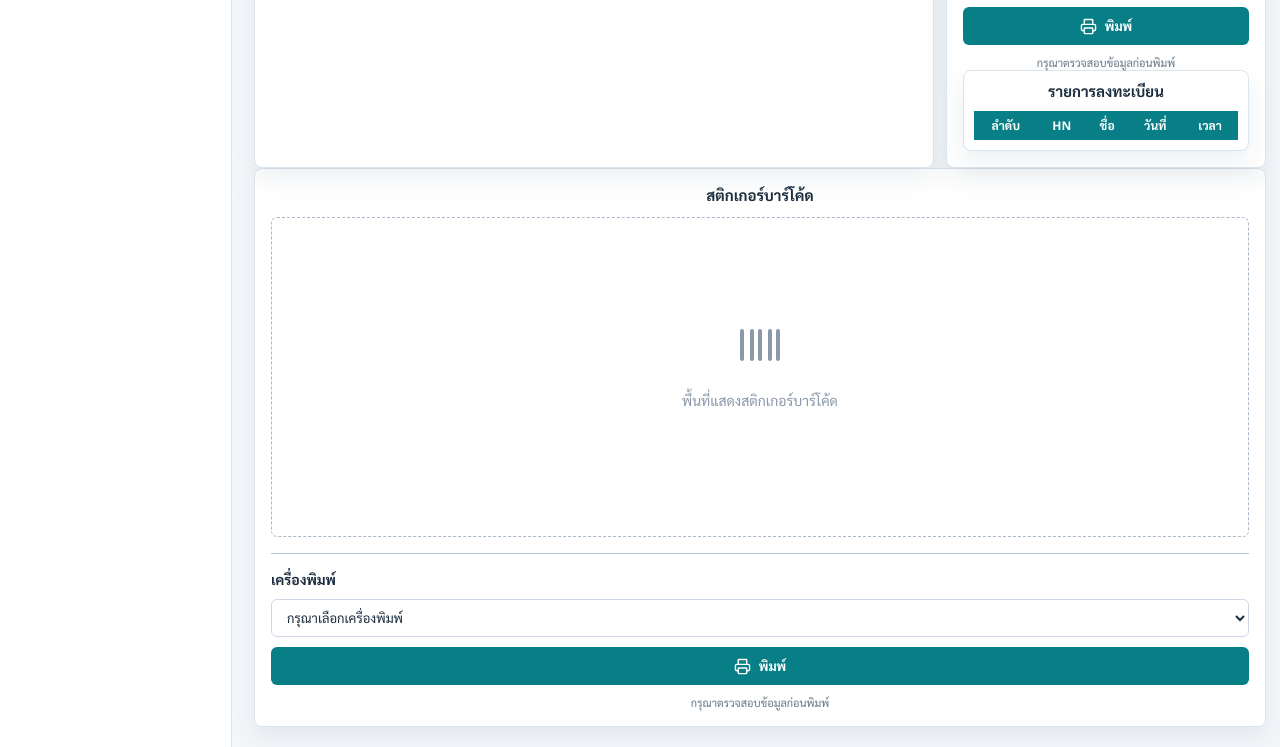
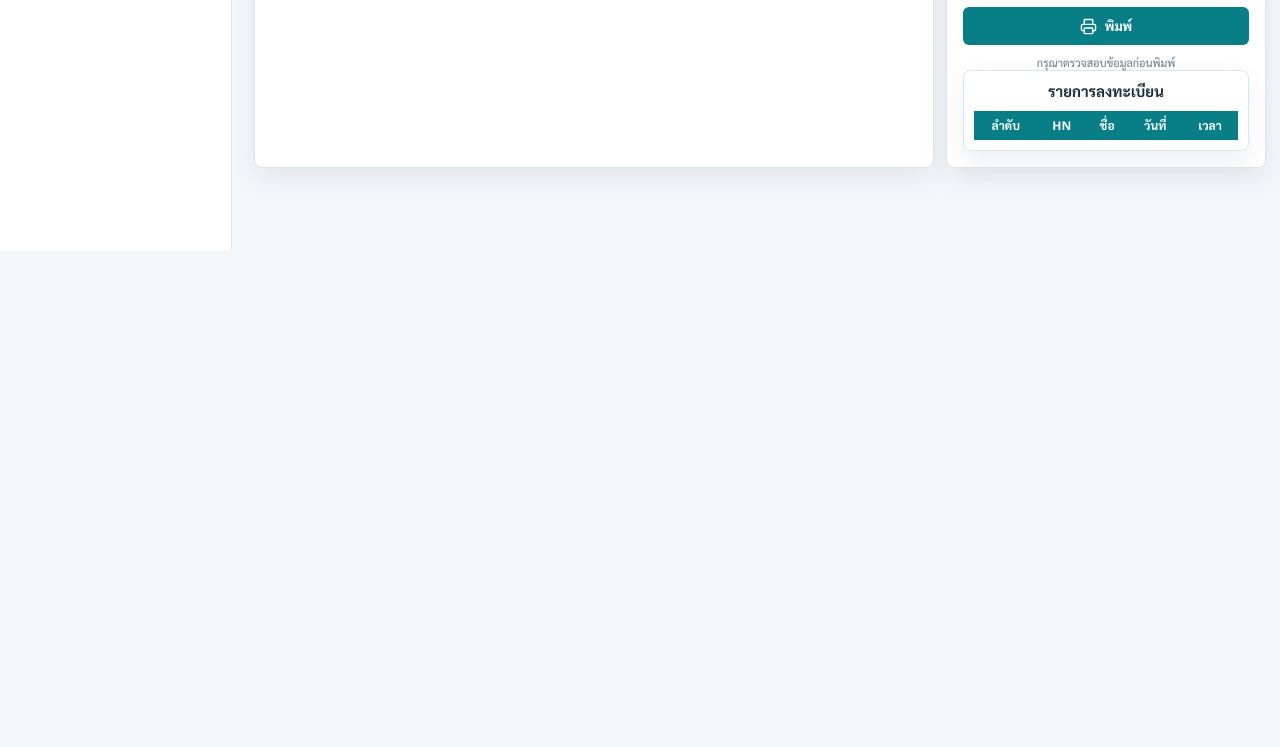
Before and after one commit to RBMedical/MobileCheckUp, a plain HTML site: page index.html in a window 1280 px wide. Shown: the part 550-1297 px from the top of the page. After the commit the page ends 800 px from the top, so only its background shows below. Drawn offline with nearby package versions, Linux system fonts and the light colour scheme.

Commit message:
Update index.html

```diff
--- a/index.html
+++ b/index.html
@@ -136,26 +136,7 @@
 
 </section>
 
-        <aside class="sticker-panel">
-          <h2>สติกเกอร์บาร์โค้ด</h2>
-          <div class="sticker-preview" id="stickerPreview">
-            <div class="empty-state">
-              <i data-lucide="barcode"></i>
-              <p>พื้นที่แสดงสติกเกอร์บาร์โค้ด</p>
-            </div>
-          </div>
-          <div class="printer-box">
-            <label>เครื่องพิมพ์</label>
-            <select id="printerSelect">
-              <option>กรุณาเลือกเครื่องพิมพ์</option>
-              <option>Sticker Printer 1</option>
-              <option>Sticker Printer 2</option>
-            </select>
-            <button class="success full" id="printBtn"><i data-lucide="printer"></i>พิมพ์</button>
-            <small>กรุณาตรวจสอบข้อมูลก่อนพิมพ์</small>
-          </div>
-        </aside>
-      </section>
+
 
       <section class="placeholder-page page" id="specimenPage">
         <h2>นับสิ่งตรวจ</h2>
```
